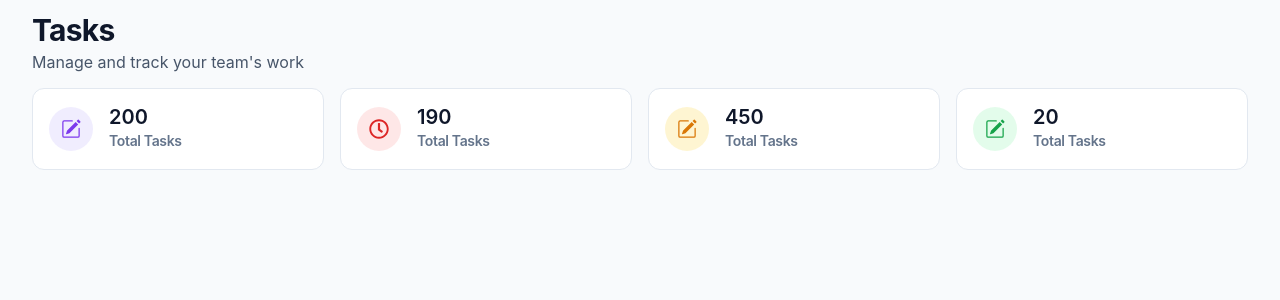
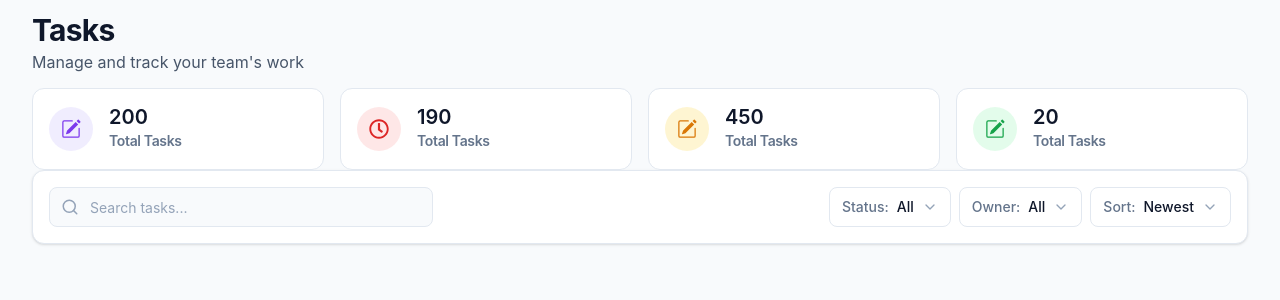
Before and after one commit to md-asikuzzaman/task-management-system, a React (Vite) app: page / in a window 1280 px wide. Shown: the top 300 px of the page. Built offline with nearby package versions, Linux system fonts and the light colour scheme.

Commit message:
fix: refactor code

```diff
--- a/package.json
+++ b/package.json
@@ -10,7 +10,9 @@
     "preview": "vite preview"
   },
   "dependencies": {
+    "@radix-ui/react-dropdown-menu": "^2.1.24",
     "@tailwindcss/vite": "^4.3.3",
+    "lucide-react": "^1.38.0",
     "radix-ui": "^1.6.7",
     "react": "^19.2.8",
     "react-dom": "^19.2.8",
--- a/src/components/FilterWrapper.tsx
+++ b/src/components/FilterWrapper.tsx
@@ -1,7 +1,116 @@
-import React from "react";
+import * as DropdownMenu from "@radix-ui/react-dropdown-menu";
+import { ChevronDown, Search, Check } from "lucide-react";
+import { useState } from "react";
 
-const FilterWrapper = () => {
-  return <div>FilterWrapper</div>;
+const statuses = ["All", "Todo", "In Progress", "Completed"];
+const owners = ["All", "Asik", "John", "Sarah"];
+const sortOptions = ["Newest", "Oldest", "A-Z", "Z-A"];
+
+const ToolbarWrapper = () => {
+  const [search, setSearch] = useState("");
+  const [status, setStatus] = useState("All");
+  const [owner, setOwner] = useState("All");
+  const [sort, setSort] = useState("Newest");
+
+  return (
+    <div className="flex flex-col gap-4 rounded-xl border border-neutral-200 bg-white p-4 shadow-sm lg:flex-row lg:items-center lg:justify-between">
+      {/* Search */}
+      <div className="relative w-full lg:max-w-sm">
+        <Search
+          size={18}
+          className="absolute left-3 top-1/2 -translate-y-1/2 text-neutral-400"
+        />
+
+        <input
+          type="text"
+          placeholder="Search tasks..."
+          value={search}
+          onChange={(e) => setSearch(e.target.value)}
+          className="h-10 w-full rounded-lg border border-neutral-200 bg-neutral-50 pl-10 pr-4 text-sm text-neutral-900 outline-none transition placeholder:text-neutral-400 focus:border-primary-500 focus:ring-2 focus:ring-primary-100"
+        />
+      </div>
+
+      {/* Filters */}
+      <div className="flex flex-wrap items-center gap-2">
+        {/* Status */}
+        <FilterDropdown
+          label="Status"
+          value={status}
+          options={statuses}
+          onChange={setStatus}
+        />
+
+        {/* Owner */}
+        <FilterDropdown
+          label="Owner"
+          value={owner}
+          options={owners}
+          onChange={setOwner}
+        />
+
+        {/* Sort */}
+        <FilterDropdown
+          label="Sort"
+          value={sort}
+          options={sortOptions}
+          onChange={setSort}
+        />
+      </div>
+    </div>
+  );
 };
 
-export default FilterWrapper;
+interface FilterDropdownProps {
+  label: string;
+  value: string;
+  options: string[];
+  onChange: (value: string) => void;
+}
+
+const FilterDropdown = ({
+  label,
+  value,
+  options,
+  onChange,
+}: FilterDropdownProps) => {
+  return (
+    <DropdownMenu.Root>
+      <DropdownMenu.Trigger asChild>
+        <button
+          type="button"
+          className="flex h-10 items-center gap-2 rounded-lg border border-neutral-200 bg-white px-3 text-sm font-medium text-neutral-700 outline-none transition hover:bg-neutral-50 focus:ring-2 focus:ring-primary-100"
+        >
+          <span className="text-neutral-500">{label}:</span>
+
+          <span className="text-neutral-900">{value}</span>
+
+          <ChevronDown size={16} className="text-neutral-400" />
+        </button>
+      </DropdownMenu.Trigger>
+
+      <DropdownMenu.Portal>
+        <DropdownMenu.Content
+          align="start"
+          sideOffset={6}
+          className="z-50 min-w-44 rounded-lg border border-neutral-200 bg-white p-1 shadow-lg outline-none"
+        >
+          {options.map((option) => (
+            <DropdownMenu.Item
+              key={option}
+              onSelect={() => onChange(option)}
+              className="flex cursor-pointer items-center justify-between rounded-md px-3 py-2 text-sm text-neutral-700 outline-none transition hover:bg-neutral-100 focus:bg-neutral-100"
+            >
+              <span>{option}</span>
+
+              {value === option && (
+                <Check size={16} className="text-primary-600" />
+              )}
+            </DropdownMenu.Item>
+          ))}
+        </DropdownMenu.Content>
+      </DropdownMenu.Portal>
+    </DropdownMenu.Root>
+  );
+};
+
+export default ToolbarWrapper;
--- a/src/pages/Home.tsx
+++ b/src/pages/Home.tsx
@@ -1,13 +1,13 @@
 import Container from "../components/Container";
+import FilterWrapper from "../components/FilterWrapper";
 import InfoWrapper from "../components/InfoWrapper";
 
 const Home = () => {
   return (
-    <div>
-      <Container>
-        <InfoWrapper />
-      </Container>
-    </div>
+    <Container>
+      <InfoWrapper />
+      <FilterWrapper />
+    </Container>
   );
 };
 
```
Also changed, not shown: 1 other file (tests, documents, lock files or other folders).
